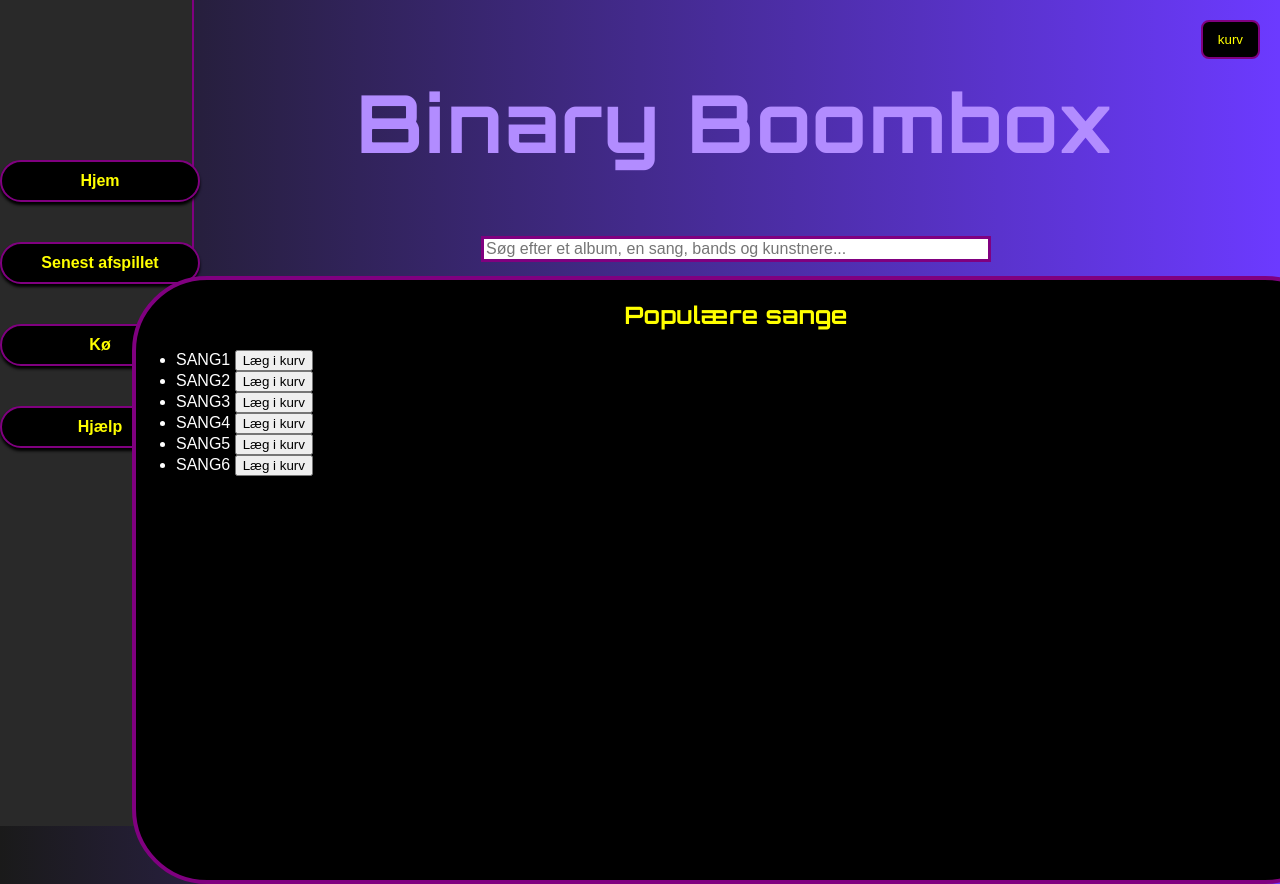
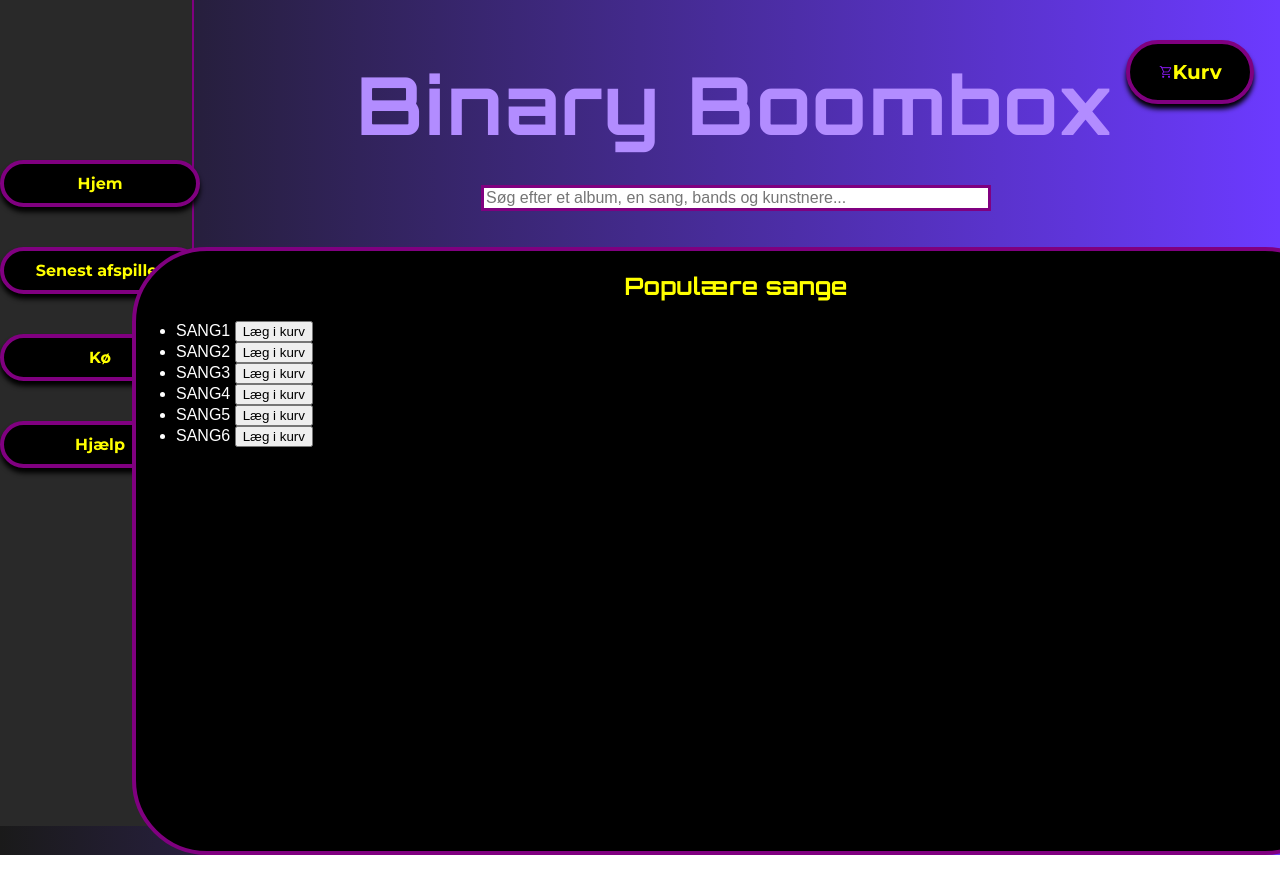
Before and after one commit to Fowsi12/Binary-BoomBox, a website: page frontend/Index.html in a window 1280 px wide. Both pictures are taken after a click on the button "Populære sange". Shown: the top 884 px of the page. After the commit the page ends 855 px from the top, so only its background shows below. Drawn offline with Linux system fonts and the light colour scheme; files whose address does not match are found by name; a web font is replaced by a local one.

Commit message:
Ryddet op i CSS og flyttet /images til frontend. Next  step: billeder og lukke pop-up boxes.

```diff
--- a/frontend/Index.html
+++ b/frontend/Index.html
@@ -24,47 +24,45 @@
     />
     <title>Binary BoomBox</title>
   </head>
+
   <body>
     <script src="JS/endpoint-user.js"></script>
-    <!-- SIDEBAR -->
-    <div class="sidebar">
+
+    <div class="sidebar">     <!-- SIDEBAR -->
       <div id="sidebarButtonPos">
         <button
           id="hjem"
-          class="sidebarButton"
-          onclick="window.location.href = 'index.html'"
-        >
+          class="sidebarButton btnreact"
+          onclick="window.location.href = 'index.html'">
           Hjem
         </button>
-
         <button
           id="senestafspillet"
-          class="sidebarButton"
-          onclick="window.location.href = 'html/senestafspillet.html'"
-        >
+          class="sidebarButton btnreact"
+          onclick="window.location.href = 'html/senestafspillet.html'">
           Senest afspillet
         </button>
-
         <button
           id="kø"
-          class="sidebarButton"
-          onclick="window.location.href = 'html/kø.html'"
-        >
+          class="sidebarButton btnreact"
+          onclick="window.location.href = 'html/kø.html'">
           Kø
         </button>
-
-        <button id="help-btn" class="sidebarButton" onClick>Hjælp</button>
+        <button
+          id="help-btn"
+          class="sidebarButton btnreact"
+          onClick="">
+          Hjælp
+        </button>
       </div>
     </div>
 
-    <div id="kurv">
-      <div>kurv</div>
+    <div id="kurv">    <!-- KURV -->
       <button
-        id="kurv"
-        class="cart-button"
-        onclick="window.location.href = 'html/kø.html'"
-      >
-        kurv
+        class="cartButton btnreact"
+        onclick="">
+        <img src="images/cart_symbol.png" id="cart_symbol">
+        Kurv
       </button>
     </div>
     <!--TODO: LAV CSS TIL KURV-->
@@ -89,20 +87,20 @@
         <div class="hovedmenu">
           <!-- HOVEDMENU -->
           <div>
-            <button class="button" onclick="showPopularSongsBox()">
+            <button class="mainbutton btnreact" onclick="showPopularSongsBox()">
               Populære sange
             </button>
           </div>
           <div>
-            <button class="button" onclick="showGenreBox()">Genre</button>
+            <button class="mainbutton btnreact" onclick="showGenreBox()">Genre</button>
           </div>
           <div>
-            <button class="button" onclick="showSongCataBox()">
+            <button class="mainbutton btnreact" onclick="showSongCataBox()">
               Sangkatalog
             </button>
           </div>
           <div>
-            <button class="button" id="lucky" onclick="showFeelingLuckyBox()">
+            <button class="mainbutton btnreact" id="lucky" onclick="showFeelingLuckyBox()">
               Feeling Lucky?
             </button>
           </div>
@@ -150,11 +148,11 @@
     </main>
     <!--TODO: LAV FUNKTION CALL FOR AT VISE POP UP BOXES-->
 
-    <!-- DISABLE/ENABLE SCREENSAVER -->
+    <!-- DISABLE/ENABLE SCREENSAVER
     <div id="screensaver">
       <h1>Binary BoomBox</h1>
       <p>Gør stemningen valgfri.</p>
-    </div>
+    </div> -->
 
     <script src="JS/dvale.js"></script>
   </body>
--- a/frontend/JS/endpoint-user.js
+++ b/frontend/JS/endpoint-user.js
@@ -14,18 +14,36 @@ if (helpBtn && helpPopup && closeBtn) {
 
 // SHOW HOVEDMENU POPUP BOXES //
 function showPopularSongsBox() {
-      document.getElementById("popularSongsBox").style.display = ("block");
-  }
+  const box = document.getElementById("popularSongsBox")
+    box.style.display = ("block");
+    /* timeout funktion så browseren når at render ændring
+    på display og opacity og derefter laver transition til opacity 1*/
+    setTimeout(function () {
+    box.style.opacity = ("1");
+    }, 5);
+}
 function showGenreBox() {
-      document.getElementById("genreBox").style.display = ("block")
-  }
+  const box = document.getElementById("genreBox")
+    box.style.display = ("block");
+    setTimeout(function () {
+    box.style.opacity = ("1");
+    }, 5);
+}
 function showSongCataBox() {
-      document.getElementById("songCataBox").style.display = ("block")
-  }
+  const box = document.getElementById("songCataBox")
+    box.style.display = ("block");
+    setTimeout(function () {
+    box.style.opacity = ("1");
+    }, 5);
+}
 function showFeelingLuckyBox() {
-      document.getElementById("feelingLuckyBox").style.display = ("block")
-  }
-  // HIDE ALL POPUP BOXES //
+  const box = document.getElementById("feelingLuckyBox")
+    box.style.display = ("block");
+    setTimeout(function () {
+    box.style.opacity = ("1");
+    }, 5);
+ }
+  // HIDE ALL HOVEDMENU POPUP BOXES //
 function hideAllBoxes() {
   document.getElementById("popularSongsBox").style.display = "none";
   document.getElementById("genreBox").style.display = "none";
--- a/frontend/styles.css
+++ b/frontend/styles.css
@@ -22,18 +22,20 @@ body {
   margin-left: 15%; /* mainCont starter sin margin 15% inde på siden (sidebar) */
   width: 85%; /* mainCont total bredde er 85% af skærmen */
   display: flex;
-  flex-direction: column;
+  flex-direction: column; /* Alt i mainCont stables lodret */
   align-items: center; /* ALT I mainCont centreres */
   position: relative; /* Parent til Popup boxes, don't touch!! */
 }
 
 header {
   background: transparent; /* ingen baggrund for headeren - vigtigt */
+  z-index: 0;
 }
 
 /* SEARCH BAR */
 #search {
-  margin: 1%;
+  margin-top: -2%;
+  z-index: 2;
 }
 #searchInput {
   width: 500px;
@@ -41,40 +43,45 @@ header {
   font-size: 16px;
 }
 
+/* FÆLLES CLASS TIL ALLE KNAPPER:
+DE SER ENS UD OG REAGERER PÅ SAMME MÅDE */
+.btnreact {
+  background-color: black;
+  color: yellow;
+  font-weight: bold;
+  font-family: "Montserrat", sans-serif;
+  text-align: center;
+  border: 4px solid purple;
+  box-shadow: 0 5px 5px black;/* skyggeeffekt: right px bottom px længde px farve */
+  cursor: pointer;
+  transition: transform 0.2s, box-shadow 0.2s;
+  border-radius: 100px;
+}
+.btnreact:active {
+  transform: translateY(3px);
+  box-shadow: 0 2px 2px black;
+}
+.btnreact:hover {
+  background: #333;
+  border-color: #b300ff;
+}
+
 /* HOVEDMENU, BUTTONS, LUCKY - STYLES OG PLACEMENT */
 .hovedmenu {
   margin: 5%;
   display: grid;
   grid-template-columns: repeat(2, 1fr); /*2 kollonner (2x2 layout)*/
-  gap: 50px; /* mellemrum mellem cellerne */
-  width: 40%; /* størrelse på hovedmenuen ift. mainCont */
+  gap: 80px; /* mellemrum mellem cellerne */
+  width: 50%; /* størrelse på hovedmenuen ift. mainCont */
 }
 
-.button {
-  background-color: black;
-  color: yellow;
-  width: 100%; /* knapperne fylder 100% af deres celler */
+.mainbutton {
+  width: 100%; /* knapperne fylder x af deres celler */
   padding: 40px;
-  border: 4px solid purple;
-  border-radius: 100px;
-  box-shadow: 0 5px 5px black; /* skyggeeffekt: right px bottom px længde px farve */
-  cursor: pointer;
-  transition: transform 0.2s;
   font-size: 20px;
-  font-weight: bold;
-  font-family: "Montserrat", sans-serif;
-}
-.button:active {
-  background: #333;
-  transform: translateY(5px);
-  box-shadow: 0 1px 1px black;
-}
-.button:hover {
-  background: #333;
-  border-color: #b300ff;
 }
 
-/* POPUP BOXES FRA HOVEDMENU KNAPPER */
+/* POPUP BOXES FRA HOVEDMENU */
 .hovedmenubox {
   position: absolute;
   top: 82%;
@@ -83,6 +90,9 @@ header {
 
   width: 1200px;
   height: 600px;
+  opacity: 0;
+  transition: opacity 0.3s;
+  display: none;
 
   background-color: black;
   border: 4px solid purple;
@@ -90,24 +100,11 @@ header {
   color: white;
   z-index: 10;
 }
+
 .hovedmenubox h2 {
   color: yellow;
   font-family: "Orbitron", sans-serif;
   text-align: center;
-}
-
-#popularSongsBox {
-  display: none;
-  transition: 2s;
-}
-#genreBox {
-  display: none;
-}
-#songCataBox {
-  display: none;
-}
-#feelingLuckyBox {
-  display: none;
 }
 
 /* SIDEBAR STYLE */
@@ -121,6 +118,7 @@ header {
   align-items: center; /* ALT I mainCont centreres */
   background: #292929;
   border-right: solid 2px purple;
+  z-index: 1;
 }
 /* SIDEBAR BUTTONS*/
 #sidebarButtonPos {
@@ -135,25 +133,7 @@ header {
   width: 200px;
   margin-bottom: 10%;
   padding: 10px;
-  background-color: black;
-  color: yellow;
-  border: 2px solid purple;
-  border-radius: 100px;
-  box-shadow: 0 3px 3px black;
-  transition: 0.2s;
-  cursor: pointer;
   font-size: 16px;
-  text-align: center;
-  font-weight: bold;
-}
-.sidebarButton:active {
-  background: #333;
-  transform: translateY(3px);
-  box-shadow: 0 1px 1px black;
-}
-.sidebarButton:hover {
-  background-color: #222;
-  border-color: #b300ff;
 }
 
 /* LOGO PLACEMENT STYLES */
@@ -172,20 +152,26 @@ header {
 }
 
 /* KURV STYLE */
-.cart-button {
-  position: fixed; /* fixed betyder den ikke bevæger sig når man scroller*/
-  top: 20px;
-  right: 20px;
-  background-color: black;
-  color: yellow;
-  padding: 10px 15px;
-  border: 2px solid purple; /* lilla ring rundt om knappen*/
-  border-radius: 8px; /* gør kanterne lidt runde*/
-  cursor: pointer; /* musen(cursor) bliver til en hånd over knappen*/
-  font-size: 16 px;
+.cartButton {
+  /*Positioning */
+  z-index: 1;
+  position: fixed; /* fixed betyder den ikke bevæger sig når man scroller
+                      og knappen bliver en reference for indholdet/billedet */
+  top: 5%;
+  right: 2%;
+  width: 10%;
+  height: 8%;
+  /* Indhold */
+  display: flex;
+  flex-direction: row;
+  justify-content: center; /* centrerer tekst vandret */
+  align-items: center;     /* centrerer tekst lodret */
+  font-size: 20px;
+  padding: 15px;
 }
-.cart-button:hover {
-  background-color: #333; /* lidt lysere sort når man hover*/
+#cart_symbol {
+  width: 15%;
+  float: left;
 }
 
 /* SCREENSAVER STYLE */
@@ -223,7 +209,7 @@ body.Dvale #screensaver {
   z-index: 999;
 }
 
-/* POP-UP BOX STYLE */
+/* HELP POPUP BOX STYLE */
 #help-popup {
   position: fixed;
   inset: 0;
```
Also changed, not shown: frontend/images/BinaryBoomboxMaybeLogo.png (renamed from images/BinaryBoomboxMaybeLogo.png), frontend/images/cart_symbol.png (added), frontend/images/help_purple.png (renamed from images/help_purple.png), frontend/images/music_note_purple.png (renamed from images/music_note_purple.png).
